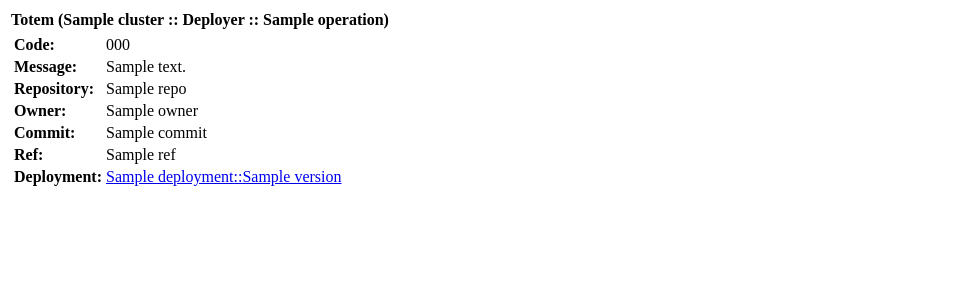
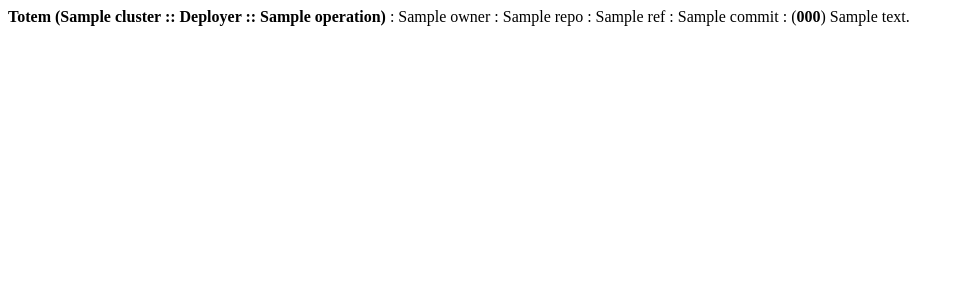
Before and after one commit to totem/cluster-deployer, a Python web app: template deployer/templates/hipchat.html in a window 1280 px wide. Shown: the top 300 px of the page, without its empty margins (0-964 px from the left). Run offline with Jinja, Linux system fonts and the light colour scheme; the template is opened without the code that fills it: most values are stand-ins (such as "Sample title", 1, 10 or a date in 2020).

Commit message:
Simplify hipchat notification message

```diff
--- a/deployer/templates/hipchat.html
+++ b/deployer/templates/hipchat.html
@@ -1,120 +1,46 @@
 {%- set git = ctx.deployment['meta-info'].git or {} %}
 {%- set deployment = ctx.deployment.deployment or {} %}
-<table>
-    <tr>
-        <td colspan="2"><b>Totem ({{ctx.cluster}} :: Deployer :: {{ctx.operation}})</b><br/></td>
-    </tr>
-
-
-    <tr>
-        <td>
-            <table>
-                {% if notification.code %}
-                <tr>
-                    <td valign="top"><b>Code:</b></td>
-                    <td valign="bottom">{{ notification.code }}</td>
-                </tr>
+<b>Totem ({{ctx.cluster}} :: Deployer :: {{ctx.operation}})</b> :
+{% if git.owner %}
+  {% if git.type == 'github' %}
+    <a href="https://github.com/{{git.owner}}">{{ git.owner }}</a>
+  {% else %}
+    {{ git.owner }}
   {% endif %}
-
-                {% if notification.message %}
-                <tr>
-                    <td valign="top"><b>Message:</b></td>
-                    <td valign="bottom">{{ notification.message }}</td>
-                </tr>
+  :
 {% endif %}
 
 {% if git.repo %}
-                <tr>
-                    <td valign="top"><b>Repository:</b></td>
-
-                    <td valign="bottom">
   {% if git.type == 'github' %}
     <a href="https://github.com/{{git.owner}}/{{git.repo}}">{{ git.repo }}</a>
   {% else %}
     {{ git.repo }}
   {% endif %}
-                    </td>
-
-                </tr>
+  :
 {% endif %}
 
-                {% if git.owner %}
-                <tr >
-                    <td valign="top"><b>Owner:</b></td>
-
-                    <td valign="bottom">
+{% if git.ref %}
   {% if git.type == 'github' %}
-                        <a href="https://github.com/{{git.owner}}">{{ git.owner }}</a>
+    <a href="https://github.com/{{git.owner}}/{{git.repo}}/tree/{{git.ref}}">{{ git.ref }}</a>
   {% else %}
-                        {{ git.owner }}
+    {{ git.ref }}
   {% endif %}
-                    </td>
-
-                </tr>
+  :
 {% endif %}
 
 {% if git.commit %}
-                <tr>
-                    <td valign="top"><b>Commit:</b></td>
-
-                    <td valign="bottom">
   {% if git.type == 'github' %}
     <a href="https://github.com/{{git.owner}}/{{git.repo}}/commit/{{git.commit}}">{{ git.commit }}</a>
   {% else %}
     {{ git.commit }}
   {% endif %}
-                    </td>
-
-                </tr>
+  :
 {% endif %}
 
-                {% if git.ref %}
-                <tr>
-                    <td valign="top"><b>Ref:</b></td>
-
-                    <td valign="bottom">
-                        {% if git.type == 'github' %}
-                        <a href="https://github.com/{{git.owner}}/{{git.repo}}/tree/{{git.ref}}">{{ git.ref }}</a>
-                        {% else %}
-                        {{ git.ref }}
-                        {% endif %}
-                    </td>
-
-                </tr>
+{% if notification.code %}
+  (<b>{{ notification.code }}</b>)
 {% endif %}
 
-                {% if deployment.name and deployment.version %}
-                <tr>
-                    <td valign="top"><b>Deployment:</b></td>
-
-                    <td valign="bottom">
-                        {% if ctx.deployer and ctx.deployer.url %}
-                        <a href="{{ctx.deployer.url}}/apps/{{deployment.name}}/versions/{{deployment.version}}">
-                        {{deployment.name}}::{{deployment.version}}
-                        </a>
-                        {% else %}
-                        {{deployment.name}}::{{deployment.version}}
+{% if notification.message %}
+  {{ notification.message }}
 {% endif %}
-                    </td>
-
-                </tr>
-                {% endif %}
-            </table>
-
-        </td>
-        <td valign="top">
-            {% if notification.code == 'INTERNAL' %}
-            <img src='http://cdn.meme.am/instances/500x/56167084.jpg' height='200'/>
-            {% elif level == 1 %}
-            <img src='http://i.imgur.com/txw2K6j.jpg' height='200'/>
-            {% elif level == 2 %}
-            <img src="http://i.imgur.com/zknV7Dr.jpg" height='200'/>
-            {% else %}
-            &nbsp;
-            {% endif %}
-        </td>
-    </tr>
-
-
-
-</table>
```
Lines whose indentation alone changed are shown as unchanged.
